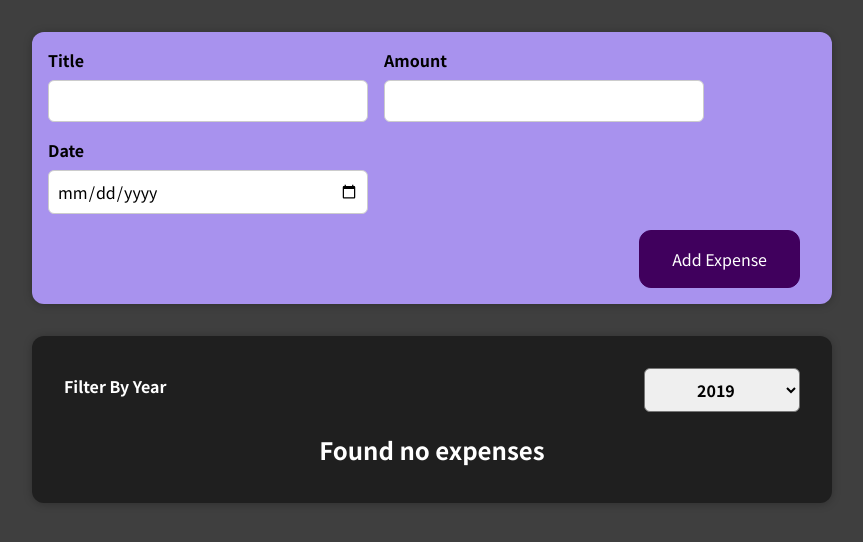
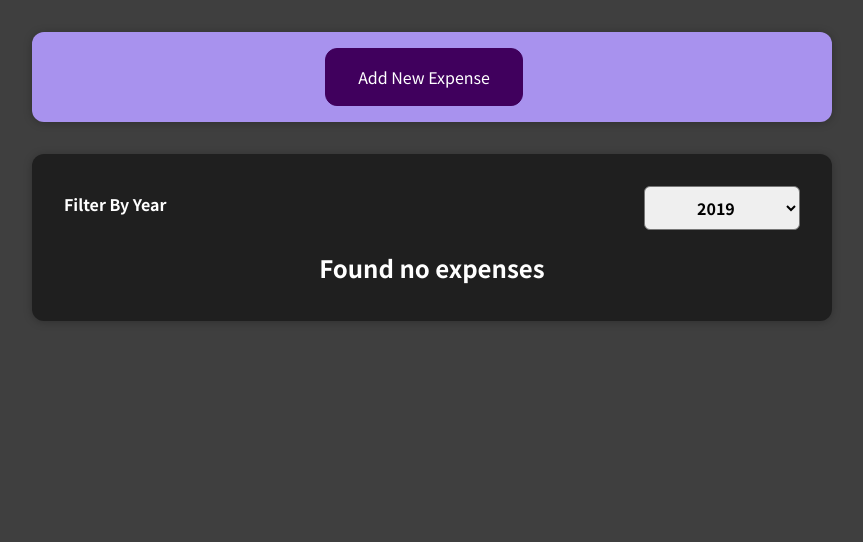
Before and after one commit to AnthonyRSpyker/Budget_react, a React (Create React App) app in the folder 01-starting-setup/: page / in a window 1280 px wide. Shown: the top 542 px of the page, without its empty margins (208-1071 px from the left). Built offline with nearby package versions, Linux system fonts and the light colour scheme.

Commit message:
added logic in order to hide the, add expense form.Also made it so that the form can be hidden after it has been exposed. all done in NewExpense.compnonet and NewExpenseForm.component.

```diff
--- a/01-starting-setup/src/components/NewExpenses/NewExpenseForm.component.js
+++ b/01-starting-setup/src/components/NewExpenses/NewExpenseForm.component.js
@@ -123,6 +123,7 @@ const NewExpenseForm = (props) => {
                     </div>
                 </div>
                 <div className="new-expense__actions">
+                    <button type="button" onClick={props.onCancel}>Cancel</button>
                     <button type='submit'>Add Expense</button>
                 </div>
             </form>
--- a/01-starting-setup/src/components/NewExpenses/NewExpeses.component.js
+++ b/01-starting-setup/src/components/NewExpenses/NewExpeses.component.js
@@ -1,24 +1,40 @@
-import React from 'react'
+import React, { useState } from "react";
 
-import NewExpenseForm from './NewExpenseForm.component'
-import './NewExpense.style.css'
-
-
+import NewExpenseForm from "./NewExpenseForm.component";
+import "./NewExpense.style.css";
 
 const NewExpense = (props) => {
+  const [isEditing, setIsEditing] = useState(false);
 
-    const saveExpenseDataHandler = (enteredExpenseData) => {
+  const saveExpenseDataHandler = (enteredExpenseData) => {
     const expenseData = {
-        ...enteredExpenseData,
-        id: Math.random().toString()
+      ...enteredExpenseData,
+      id: Math.random().toString(),
     };
-    props.onAddExpense(expenseData)
-}
-    return (
-        <div className='new-expense'>
-            <NewExpenseForm  onSaveExpenseData={saveExpenseDataHandler} />
-        </div>
-    )
-}
+    props.onAddExpense(expenseData);
+    setIsEditing(false);
+  };
 
-export default NewExpense
+  const startEditingHandler = () => {
+    setIsEditing(true);
+  };
+
+  const stopEditingHandler = () => {
+    setIsEditing(false);
+  };
+  return (
+    <div className="new-expense">
+      {!isEditing && (
+        <button onClick={startEditingHandler}>Add New Expense</button>
+      )}
+      {isEditing && (
+        <NewExpenseForm
+          onSaveExpenseData={saveExpenseDataHandler}
+          onCancel={stopEditingHandler}
+        />
+      )}
+    </div>
+  );
+};
+
+export default NewExpense;
```
Also changed, not shown: 1 other file (tests, documents, lock files or other folders).
